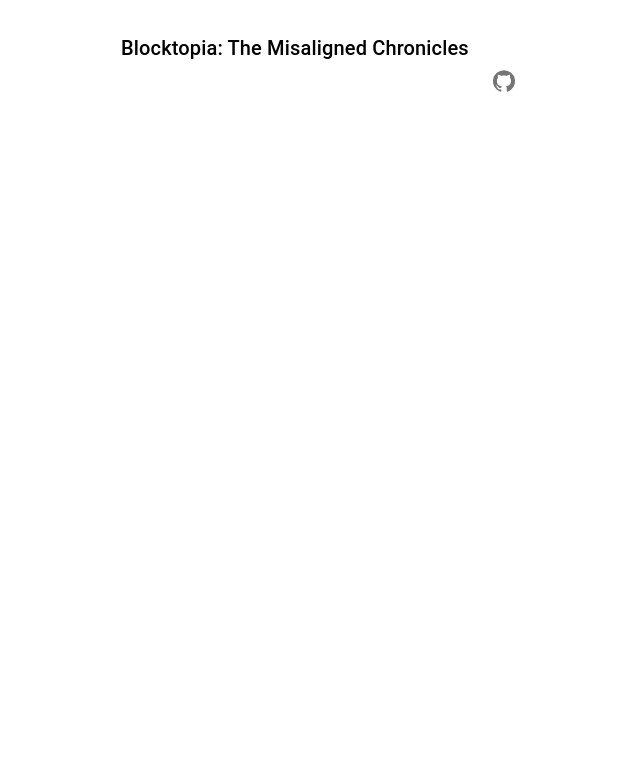
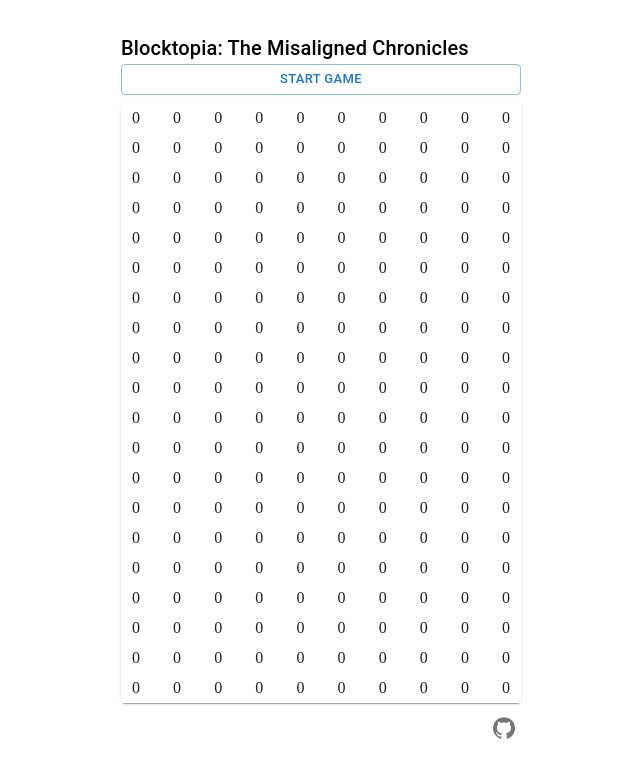
Before and after one commit to ArtemEkzarho/tetris, a React (Vite) app in the folder client/: page / in a window 1280 px wide. Shown: the top 778 px of the page, without its empty margins (319-959 px from the left). Built offline with nearby package versions, Linux system fonts and the light colour scheme.

Commit message:
add moving and chekcollision logic

```diff
--- a/client/src/App.tsx
+++ b/client/src/App.tsx
@@ -1,5 +1,6 @@
 import { Box, Typography } from '@mui/material'
 import { BottomToolbar } from './components/BottomToolbar'
+import { TetrisBoard } from './TetrisBoard'
 
 export const App = () => {
   return (
@@ -15,6 +16,7 @@ export const App = () => {
       }}
     >
       <Typography variant="h6">Blocktopia: The Misaligned Chronicles</Typography>
+      <TetrisBoard />
       <BottomToolbar />
     </Box>
   )
--- /dev/null
+++ b/client/src/TetrisBoard.tsx
@@ -0,0 +1,70 @@
+import { useEffect } from 'react'
+
+import { Button, Paper, Stack } from '@mui/material'
+import { useTetris } from './useTetris'
+
+export type Cell = string | number
+export type Board = Cell[][]
+
+export const TetrisBoard = () => {
+  const { board, resetBoard, drop, moveLeft, moveRight } = useTetris()
+
+  const startGame = () => {
+    resetBoard()
+  }
+
+  // Effect to handle keyboard input
+  useEffect(() => {
+    const handleKeyPress = (event: KeyboardEvent) => {
+      switch (event.key) {
+        case 'ArrowUp':
+          // rotate();
+          break
+        case 'ArrowDown':
+          drop()
+          break
+        case 'ArrowLeft':
+          moveLeft()
+          break
+        case 'ArrowRight':
+          moveRight()
+          break
+        default:
+          break
+      }
+    }
+
+    window.addEventListener('keydown', handleKeyPress)
+    return () => window.removeEventListener('keydown', handleKeyPress)
+  }, [drop, moveLeft, moveRight])
+
+  return (
+    <Stack spacing={1}>
+      <Button size="small" onClick={startGame} variant="outlined">
+        Start Game
+      </Button>
+      <Paper>
+        <Stack>
+          {board.map((row, y) => (
+            <Stack direction="row" key={y} justifyContent="space-between">
+              {row.map((cell, x) => (
+                <Stack
+                  justifyContent="center"
+                  alignItems="center"
+                  key={x}
+                  style={{
+                    height: 30,
+                    width: 30,
+                    backgroundColor: cell === 0 ? 'white' : 'red',
+                  }}
+                >
+                  {cell}
+                </Stack>
+              ))}
+            </Stack>
+          ))}
+        </Stack>
+      </Paper>
+    </Stack>
+  )
+}
--- a/client/src/components/BottomToolbar.tsx
+++ b/client/src/components/BottomToolbar.tsx
@@ -3,8 +3,7 @@ import { GitHub } from '@mui/icons-material'
 
 export const BottomToolbar = () => {
   return (
-    <>
-      <Grid container justifyContent="space-between" alignItems="center">
+    <Grid container justifyContent="space-between" alignItems="center" mt={1}>
       <Grid item></Grid>
       <Grid item>
         <Tooltip title="GitHub repository">
@@ -18,6 +17,5 @@ export const BottomToolbar = () => {
         </Tooltip>
       </Grid>
     </Grid>
-    </>
   )
 }
--- a/client/src/main.tsx
+++ b/client/src/main.tsx
@@ -1,9 +1,4 @@
-import React from 'react'
 import ReactDOM from 'react-dom/client'
 import { App } from './App'
 
-ReactDOM.createRoot(document.getElementById('root')!).render(
-  <React.StrictMode>
-    <App />
-  </React.StrictMode>
-)
+ReactDOM.createRoot(document.getElementById('root')!).render(<App />)
--- /dev/null
+++ b/client/src/tetrominos.ts
@@ -0,0 +1,40 @@
+export type Tetromino = (string | number)[][]
+
+interface Tetrominos {
+  [key: string]: Tetromino
+}
+
+export const TETROMINOS: Tetrominos = {
+  0: [[0, 0, 0, 0]],
+  I: [
+    ['I', 'I', 'I', 'I'],
+    [0, 0, 0, 0],
+    [0, 0, 0, 0],
+    [0, 0, 0, 0],
+  ],
+  J: [
+    ['I', 0, 0, 0],
+    ['I', 'I', 'I', 0],
+    [0, 0, 0, 0],
+    [0, 0, 0, 0],
+  ],
+  L: [
+    [0, 0, 'I', 0],
+    ['I', 'I', 'I', 0],
+    [0, 0, 0, 0],
+    [0, 0, 0, 0],
+  ],
+  O: [
+    [0, 'I', 'I', 0],
+    [0, 'I', 'I', 0],
+    [0, 0, 0, 0],
+    [0, 0, 0, 0],
+  ],
+  // Define other shapes ( T, S, Z, L) similarly
+}
+
+export const randomTetromino = (): Tetromino => {
+  const tetrominos = 'IJLO'
+  const randIndex = Math.floor(Math.random() * tetrominos.length)
+  return TETROMINOS[tetrominos[randIndex]]
+}
--- /dev/null
+++ b/client/src/useTetris.ts
@@ -0,0 +1,124 @@
+import { useState, useCallback, useEffect } from 'react'
+import { Tetromino, randomTetromino } from './tetrominos'
+
+type Cell = string | number
+type Board = Cell[][]
+type Position = { x: number; y: number }
+
+const createEmptyBoard = (width: number, height: number): Board =>
+  Array.from({ length: height }, () => Array(width).fill(0))
+
+export const useTetris = (width: number = 10, height: number = 20) => {
+  const [board, setBoard] = useState<Board>(createEmptyBoard(width, height))
+  const [currentTetromino, setCurrentTetromino] = useState<{
+    tetromino: Tetromino
+    pos: Position
+  }>()
+
+  const resetBoard = useCallback(() => {
+    const newBoard = createEmptyBoard(width, height)
+    setBoard(newBoard)
+    setCurrentTetromino({ tetromino: randomTetromino(), pos: { x: width / 2 - 2, y: 0 } })
+    spawnTetromino()
+  }, [height, width])
+
+  const checkCollision = useCallback(
+    (player: { tetromino: Tetromino; pos: Position }, board: Board): boolean => {
+      const { tetromino, pos } = player
+
+      for (let y = 0; y < tetromino.length; y++) {
+        for (let x = 0; x < tetromino[y].length; x++) {
+          // Only check occupied cells in the tetromino (i.e., cells that are not '0')
+          if (tetromino[y][x] !== 0) {
+            const newX = x + pos.x
+            const newY = y + pos.y
+
+            // Check conditions for collision:
+            // 1. Tetromino is outside the board's left boundary
+            // 2. Tetromino is outside the board's right boundary
+            // 3. Tetromino is below the board's bottom boundary
+            // 4. Tetromino cell is trying to occupy an already occupied cell in the board
+            if (
+              newX < 0 ||
+              newX >= width ||
+              newY >= height ||
+              (board[newY] && board[newY][newX] === 'T')
+            ) {
+              return true
+            }
+          }
+        }
+      }
+      return false
+    },
+    [height, width]
+  )
+
+  const drop = useCallback(() => {
+    if (currentTetromino) {
+      const newPos = { x: currentTetromino.pos.x, y: currentTetromino.pos.y + 1 }
+
+      if (!checkCollision({ ...currentTetromino, pos: newPos }, board)) {
+        setCurrentTetromino((prev) => ({
+          ...prev!,
+          pos: newPos,
+        }))
+      }
+    }
+  }, [board, checkCollision, currentTetromino])
+
+  const moveLeft = useCallback(() => {
+    if (currentTetromino) {
+      const newPos = { x: currentTetromino.pos.x - 1, y: currentTetromino.pos.y }
+
+      if (!checkCollision({ ...currentTetromino, pos: newPos }, board)) {
+        setCurrentTetromino((prev) => ({
+          ...prev!,
+          pos: newPos,
+        }))
+      }
+    }
+  }, [board, checkCollision, currentTetromino])
+
+  const moveRight = useCallback(() => {
+    if (currentTetromino) {
+      const newPos = { x: currentTetromino.pos.x + 1, y: currentTetromino.pos.y }
+
+      if (!checkCollision({ ...currentTetromino, pos: newPos }, board)) {
+        setCurrentTetromino((prev) => ({
+          ...prev!,
+          pos: newPos,
+        }))
+      }
+    }
+  }, [board, checkCollision, currentTetromino])
+
+  const spawnTetromino = () => {}
+
+  useEffect(() => {
+    if (currentTetromino) {
+      setBoard((prev) => {
+        const newBoard = prev.map((row) => [...row])
+
+        for (let y = 0; y < height; y++) {
+          for (let x = 0; x < width; x++) {
+            if (prev[y][x] === 'I') {
+              newBoard[y][x] = 0
+            }
+          }
+        }
+
+        currentTetromino.tetromino.forEach((row, y) => {
+          row.forEach((value, x) => {
+            if (value !== 0) {
+              newBoard[y + currentTetromino.pos.y][x + currentTetromino.pos.x] = value
+            }
+          })
+        })
+        return newBoard
+      })
+    }
+  }, [currentTetromino, height, width])
+
+  return { board, resetBoard, drop, moveLeft, moveRight }
+}
```
Lines whose indentation alone changed are shown as unchanged.
